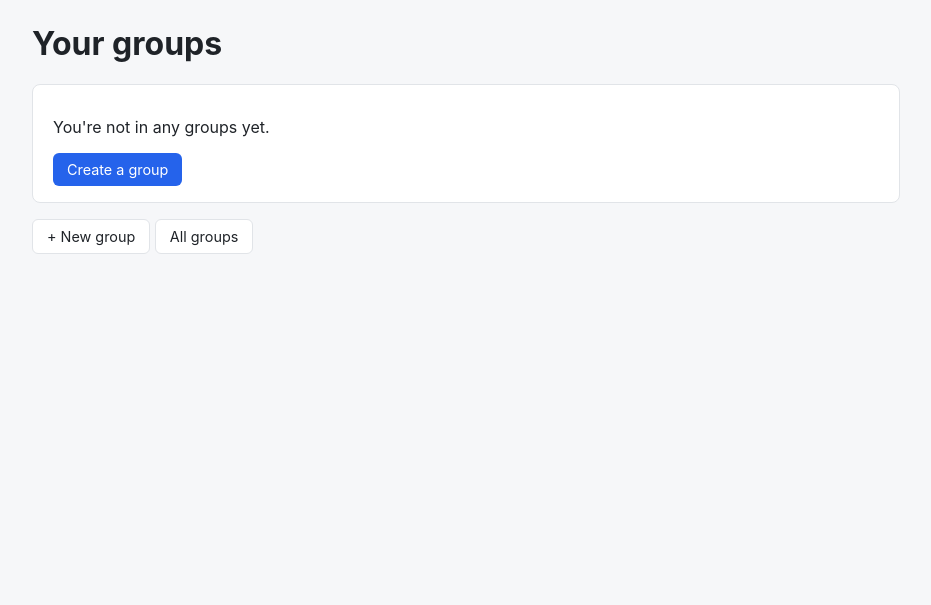
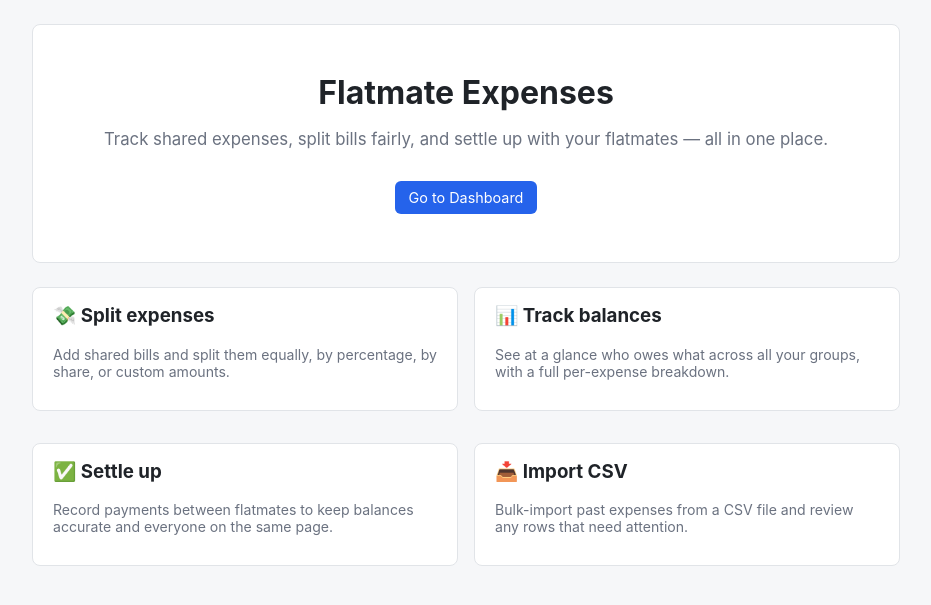
Before and after one commit to yogicompute/django-split, a Django app: page / in a window 1280 px wide. Shown: the part 45-650 px from the top of the page, without its empty margins (174-1105 px from the left). Run offline with Django 5.2, Linux system fonts and the light colour scheme; a user stored in the database is signed in; data comes from the database, SQL or seed files in the repository.

Commit message:
feat: add public home view and template at root path

```diff
--- /dev/null
+++ b/expenses/templates/expenses/home.html
@@ -0,0 +1,35 @@
+{% extends "base.html" %}
+{% block title %}Welcome — Flatmate Expenses{% endblock %}
+{% block content %}
+<div class="card" style="text-align: center; padding: 48px 32px;">
+    <h1 style="font-size: 2em; margin-bottom: 8px;">Flatmate Expenses</h1>
+    <p class="muted" style="font-size: 1.05em; margin-bottom: 32px;">
+        Track shared expenses, split bills fairly, and settle up with your flatmates — all in one place.
+    </p>
+    {% if user.is_authenticated %}
+        <a class="btn" href="{% url 'expenses:dashboard' %}">Go to Dashboard</a>
+    {% else %}
+        <a class="btn" href="{% url 'accounts:login' %}" style="margin-right: 8px;">Log in</a>
+        <a class="btn secondary" href="{% url 'accounts:signup' %}">Sign up</a>
+    {% endif %}
+</div>
+
+<div class="grid-2" style="margin-top: 24px;">
+    <div class="card">
+        <h3>💸 Split expenses</h3>
+        <p class="muted">Add shared bills and split them equally, by percentage, by share, or custom amounts.</p>
+    </div>
+    <div class="card">
+        <h3>📊 Track balances</h3>
+        <p class="muted">See at a glance who owes what across all your groups, with a full per-expense breakdown.</p>
+    </div>
+    <div class="card">
+        <h3>✅ Settle up</h3>
+        <p class="muted">Record payments between flatmates to keep balances accurate and everyone on the same page.</p>
+    </div>
+    <div class="card">
+        <h3>📥 Import CSV</h3>
+        <p class="muted">Bulk-import past expenses from a CSV file and review any rows that need attention.</p>
+    </div>
+</div>
+{% endblock %}
--- a/expenses/urls.py
+++ b/expenses/urls.py
@@ -4,7 +4,8 @@ from . import views
 app_name = 'expenses'
 
 urlpatterns = [
-    path('', views.dashboard, name='dashboard'),
+    path('', views.home, name='home'),
+    path('dashboard/', views.dashboard, name='dashboard'),
     path('groups/', views.group_list, name='group_list'),
     path('groups/new/', views.group_create, name='group_create'),
     path('groups/<int:pk>/', views.group_detail, name='group_detail'),
--- a/expenses/views.py
+++ b/expenses/views.py
@@ -15,6 +15,10 @@ from .importer import USD_TO_INR_RATE, get_or_create_user, run_import
 from .models import (
     Expense, ExpenseShare, Group, GroupMembership, ImportBatch, ImportRow, Settlement,
 )
+
+
+def home(request):
+    return render(request, 'expenses/home.html')
 
 
 @login_required
--- a/templates/base.html
+++ b/templates/base.html
@@ -128,7 +128,7 @@
 <body>
 <nav>
     <div>
-        <a href="{% url 'expenses:dashboard' %}">Home</a>
+        <a href="{% url 'expenses:home' %}">Home</a>
         {% if user.is_authenticated %}
             <a href="{% url 'expenses:group_list' %}">Groups</a>
         {% endif %}
```
